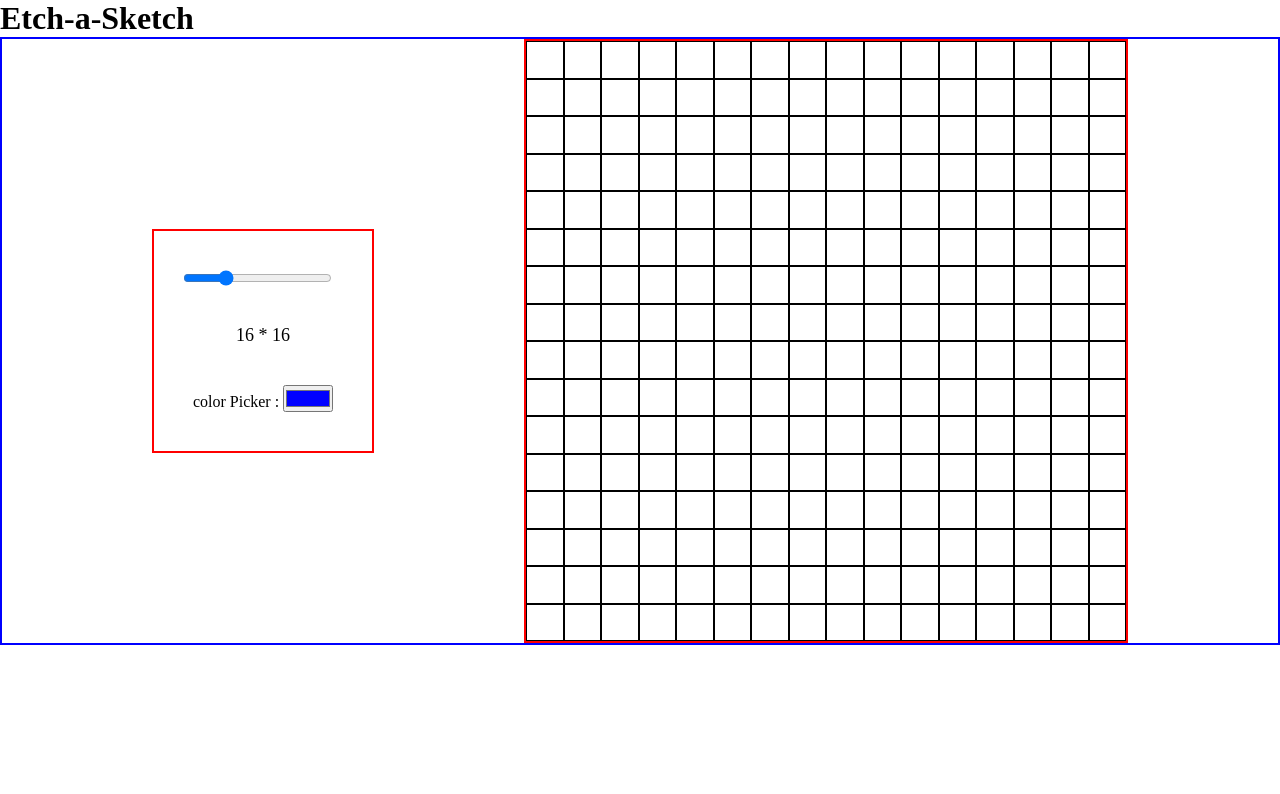
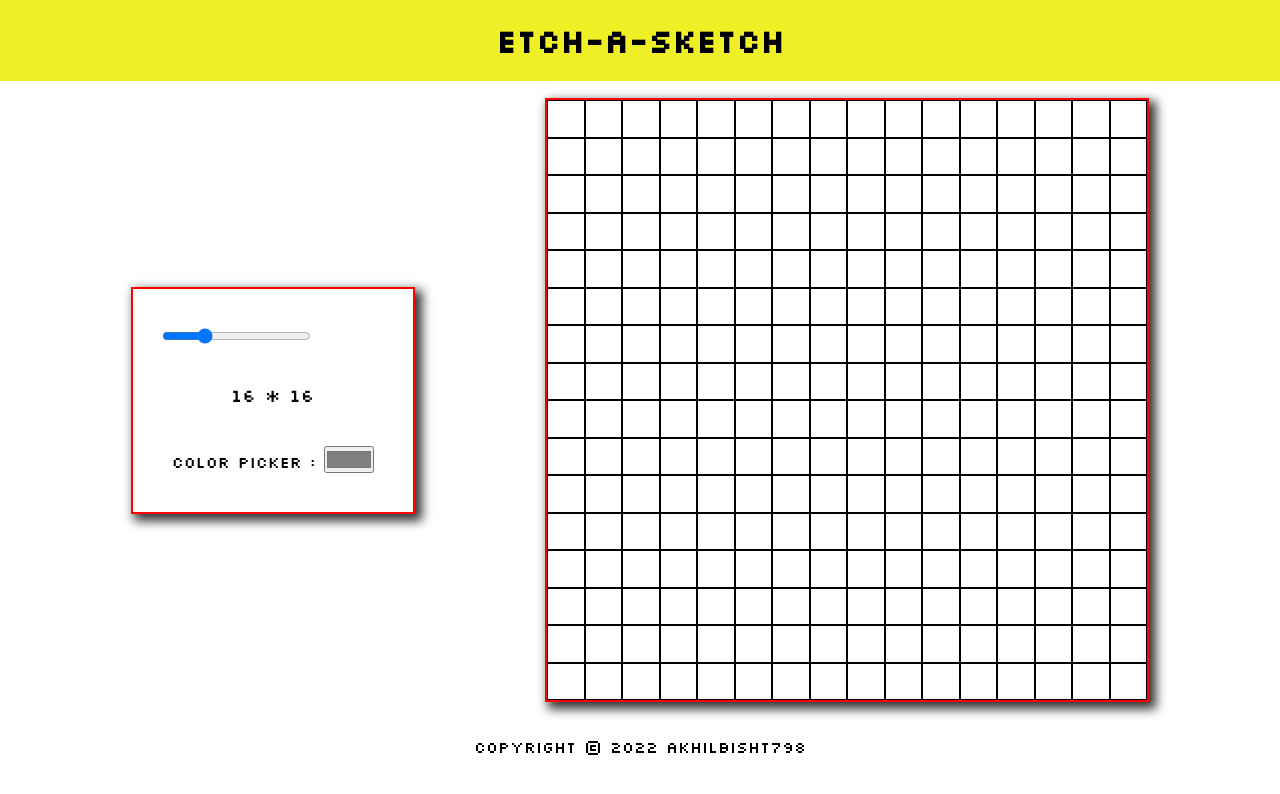
Before and after one commit to Akhilbisht798/Etch-a-Sketch, a plain HTML site: page index.html in a window 1280 px wide. Drawn offline with Linux system fonts and the light colour scheme.

Commit message:
Created a UI for user.

```diff
--- a/css/style.css
+++ b/css/style.css
@@ -1,15 +1,26 @@
 * {
     margin: 0px;
     padding: 0px;
+    font-family: 'Silkscreen', cursive;
 }
 
 /* --------------------------------------------------------------------------- */
 
+
+header {
+    display: flex;
+    align-items: center;
+    justify-content: center;
+    background-color: rgba(237, 237, 12, 0.889);
+    padding: 20px;
+}
+
+/* --------------------------------------------------------------------------- */
 #main {
-    border: 2px solid blue;
     display: flex;
     align-items: center;
     justify-content: space-evenly;
+    margin-top: 17px;
 }
 
 .container {
@@ -17,13 +28,24 @@
     display: inline-grid;
     height: 600px;
     width: 600px;
+    box-shadow: 5px 5px 10px 2px rgba(0,0,0,.8);
 }
 
 #btns {
     border: 2px solid red;
+    box-shadow: 5px 5px 10px 2px rgba(0,0,0,.8);
 }
 
 .btn {
     padding: 10px;
     margin: 29px;
 }
+
+/* ---------------------------------------------------- */
+
+.foot{
+    margin-top: 35px;
+    display: flex;
+    align-items: center;
+    justify-content: center;
+}
--- a/index.html
+++ b/index.html
@@ -5,6 +5,8 @@
     <meta http-equiv="X-UA-Compatible" content="IE=edge">
     <meta name="viewport" content="width=device-width, initial-scale=1.0">
     <link rel="stylesheet" href="css/style.css">
+    <link href="https://fonts.googleapis.com/css2?family=Silkscreen&display=swap" rel="stylesheet">
+    <link rel="shortcut icon" href="img/favicon(2).ico" type="image/x-icon">
     <title>Etch-a-Sketch</title>
 </head>
 <body>
@@ -20,13 +22,21 @@
             <div class="value" style="text-align: center; font-size: large;" class="btn">16 * 16</div>
             <div class="btn">
                 <span>color Picker :</span>
-                <input type="color" name="colorPicker" id="colorPicker" value="#0000ff">
+                <input type="color" name="colorPicker" id="colorPicker" value="#808080">
             </div>
         </div>
         <div class="container">
 
         </div>
     </div>
+
+    <footer>
+        <div class="foot">
+            <p>
+            Copyright © 2022 Akhilbisht798
+            </p>
+        </div>
+    </footer>
     <script src="js/script.js"></script>
 </body>
 </html>
--- a/js/script.js
+++ b/js/script.js
@@ -2,7 +2,9 @@ let range = document.getElementById('range');
 let value = document.querySelector('.value');
 let container = document.querySelector('.container');
 let colorPicker = document.getElementById('colorPicker');
+let erase = document.getElementById('erase');
 let containerBox;
+let pencolor = "grey";
 
 range.defaultValue = 16; // default grid value.
 
@@ -33,10 +35,15 @@ creategrid(16);
 container.setAttribute('style' , "grid-template-columns: repeat(16, 1fr); grid-template-rows: repeat(16, 1fr);");
 containerBox = document.querySelectorAll('.box');
 
+//color picker event listner.
+colorPicker.addEventListener('input' , () => {
+    pencolor = colorPicker.value;
+})
+
 //add event listner to default divs created so to change color of the divs.
 for(let i = 0; i < containerBox.length; i++) {
-    containerBox[i].addEventListener('mouseenter' , () => {
-        containerBox[i].style.background = "blue";
+    containerBox[i].addEventListener('mouseover' , () => {
+        containerBox[i].style.background = pencolor;
     })
 }
 
@@ -52,8 +59,8 @@ range.addEventListener('input' , () => {
 
     //add a event listner to the newly created grid.
     for(let i = 0; i < containerBox.length; i++) {
-        containerBox[i].addEventListener('mouseenter' , () => {
-            containerBox[i].style.background = "blue";
+        containerBox[i].addEventListener('mouseover' , () => {
+            containerBox[i].style.background = pencolor;
         })
     }
 });
```
Also changed, not shown: img/favicon(2).ico (added).
